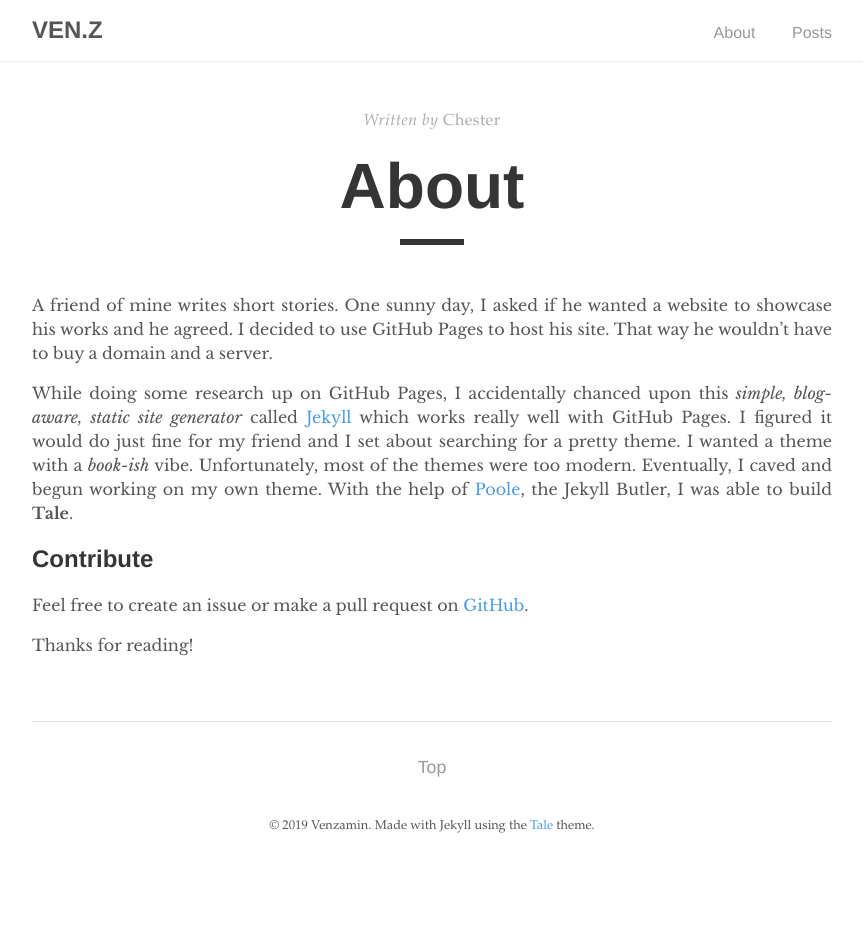
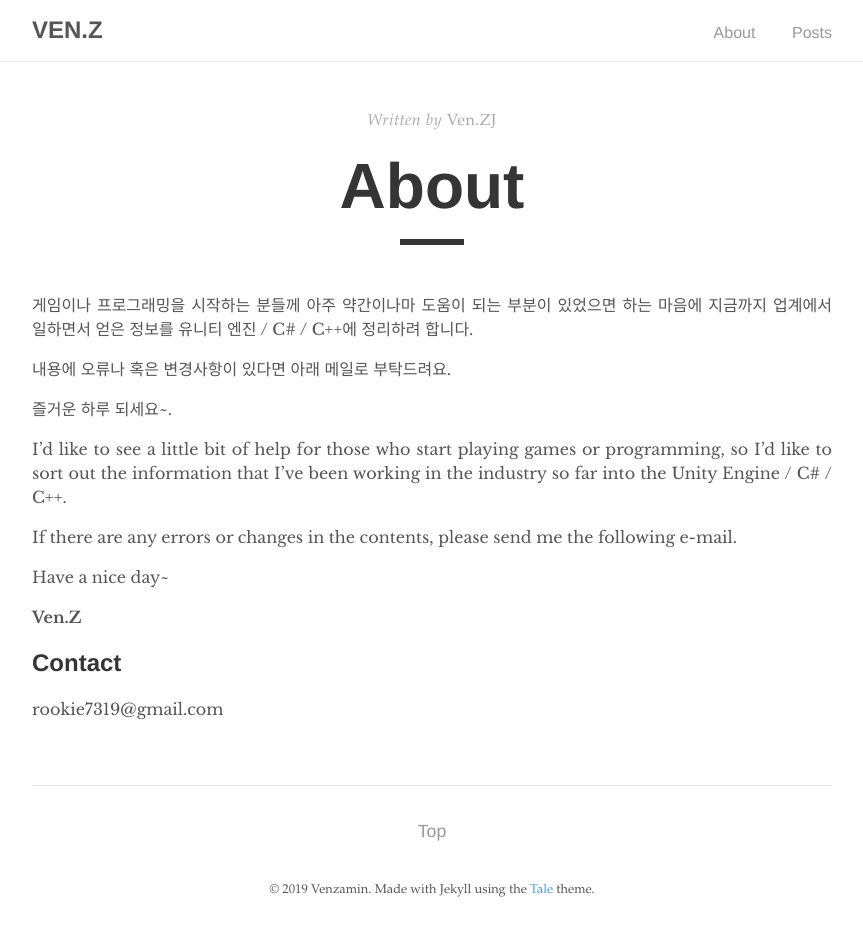
Before and after one commit to venzamin/venzamin.github.io, a Jekyll site: the page built from _pages/about.md, in a window 1280 px wide. Shown: the whole page, without its empty margins (208-1071 px from the left). Built offline with Jekyll 4.4.1, drawn with Linux system fonts in a browser that asks for light colours; before the commit the page ends 900 px from its top, so only the background shows below that.

Commit message:
a grammar test.

```diff
--- a/_pages/about.md
+++ b/_pages/about.md
@@ -1,15 +1,24 @@
 ---
 layout: post
 title: "About"
-author: "Chester"
+author: "Ven.ZJ"
 permalink: /about/
 ---
 
-A friend of mine writes short stories. One sunny day, I asked if he wanted a website to showcase his works and he agreed. I decided to use GitHub Pages to host his site. That way he wouldn't have to buy a domain and a server.
+게임이나 프로그래밍을 시작하는 분들께 아주 약간이나마 도움이 되는 부분이 있었으면 하는 마음에 지금까지 업계에서 일하면서 얻은 정보를 유니티 엔진 / C# / C++에 정리하려 합니다.
 
-While doing some research up on GitHub Pages, I accidentally chanced upon this _simple, blog-aware, static site generator_ called [Jekyll](https://jekyllrb.com/) which works really well with GitHub Pages. I figured it would do just fine for my friend and I set about searching for a pretty theme. I wanted a theme with a _book-ish_ vibe. Unfortunately, most of the themes were too modern. Eventually, I caved and begun working on my own theme. With the help of [Poole](https://github.com/poole/poole), the Jekyll Butler, I was able to build **Tale**.
+내용에 오류나 혹은 변경사항이 있다면 아래 메일로 부탁드려요.
 
-## Contribute
-Feel free to create an issue or make a pull request on [GitHub](https://github.com/chesterhow/tale).
+즐거운 하루 되세요~.
 
-Thanks for reading!
+I'd like to see a little bit of help for those who start playing games or programming, so I'd like to sort out the information that I've been working in the industry so far into the Unity Engine / C# / C++.
+
+If there are any errors or changes in the contents, please send me the following e-mail.
+
+Have a nice day~
+
+**Ven.Z**
+
+
+## Contact
+rookie7319@gmail.com
```
Also changed, not shown: _posts/Lambda.md (+8 -0 lines).
